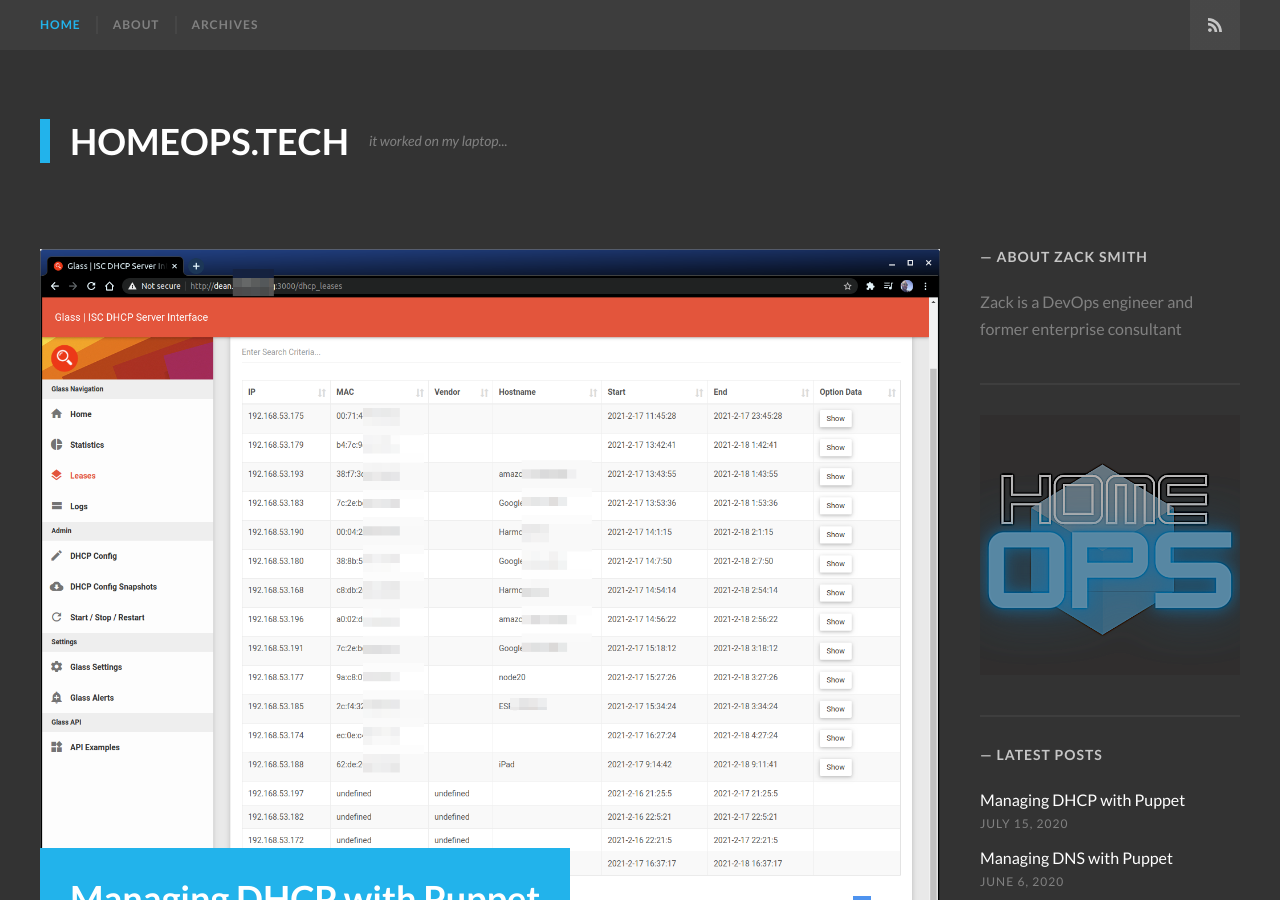
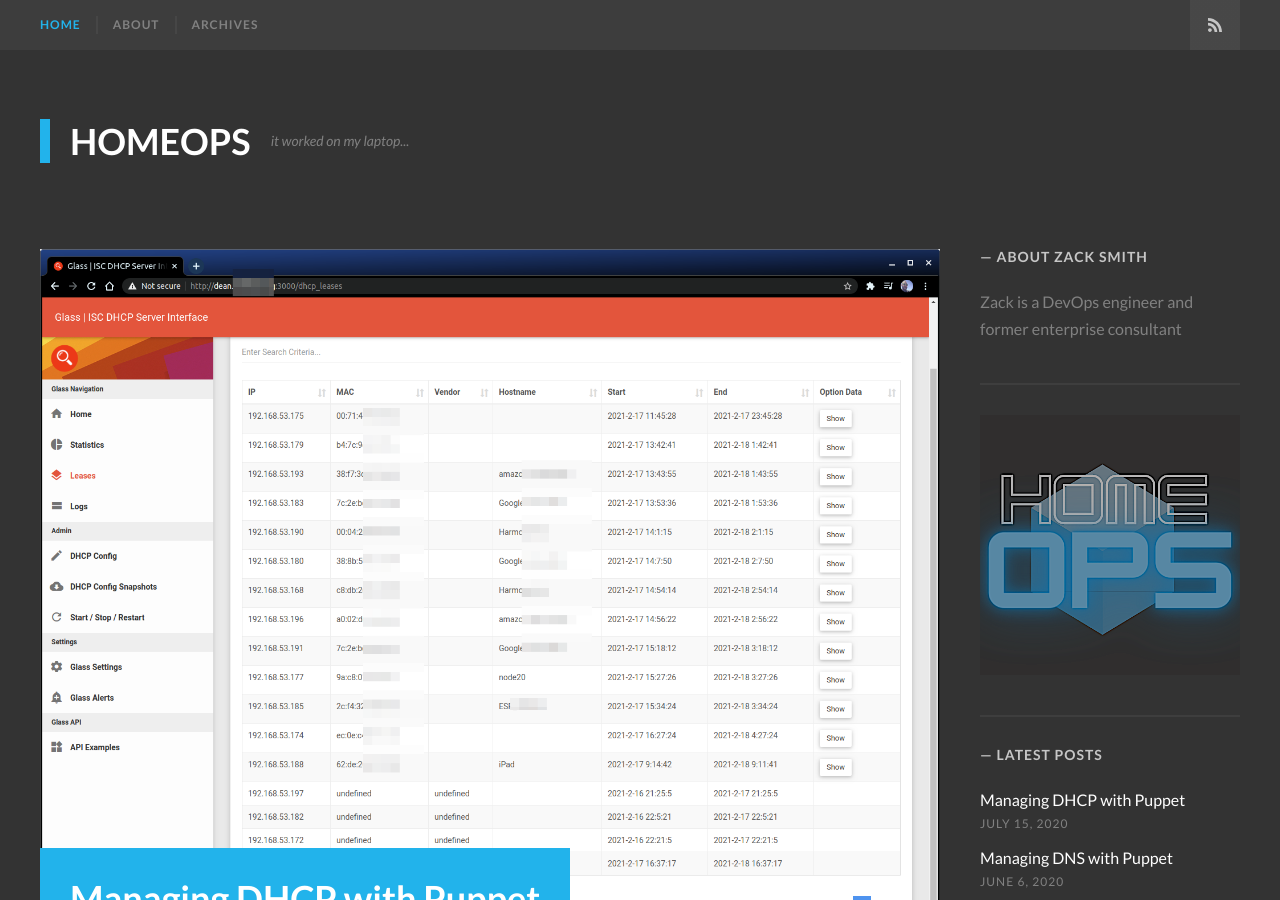
Before and after one commit to homeops-tech/homeops-tech.github.io, a Jekyll site: the page built from index.html, in a window 1280 px wide and 900 px high. Built offline with Jekyll 4.4.1, drawn with Linux system fonts in a browser that asks for light colours; the list of posts is cut into pages by our own code.

Commit message:
Revert "change title"
This reverts commit b95a725e8c44e3e6ebf5c4e14d16bd030e1913bf.

```diff
--- a/_config.yml
+++ b/_config.yml
@@ -6,7 +6,7 @@
 # 'jekyll serve'. If you change this file, please restart the server process.
 
 # Site title
-title: "homeops.tech"
+title: "HomeOps"
 
 # Tagline next to the site title
 tagline: "it worked on my laptop..."
```
